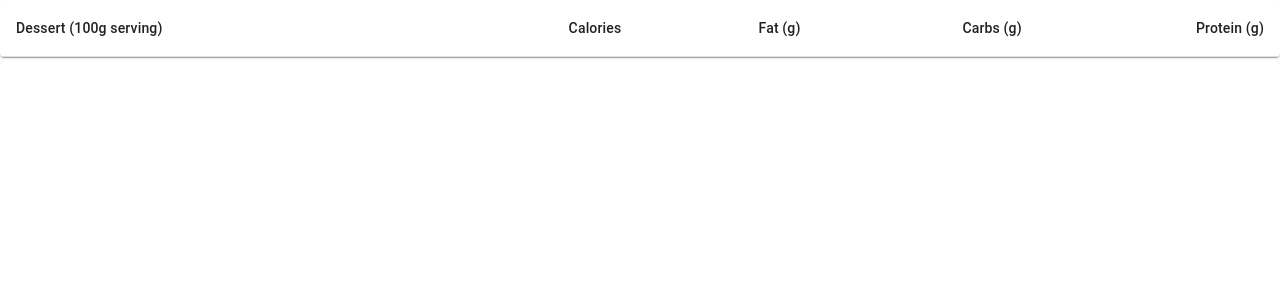
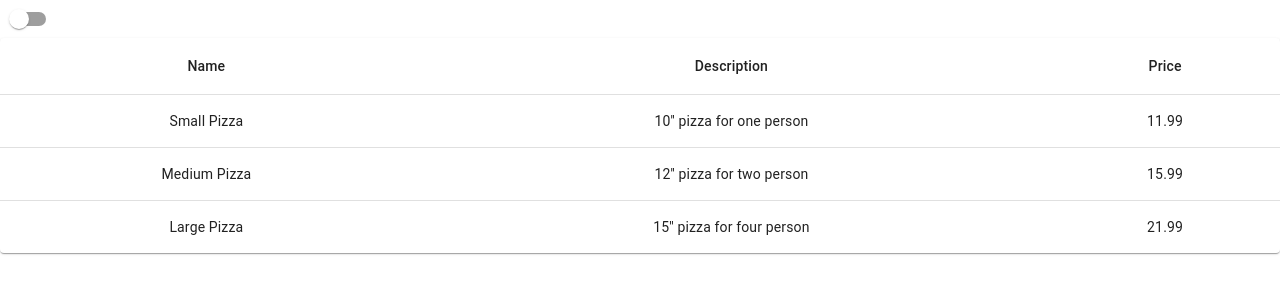
Before and after one commit to quanneprvt/tillpos_react_ts, a React (Create React App) app: page / in a window 1280 px wide. Shown: the top 300 px of the page. Built offline with nearby package versions, Linux system fonts and the light colour scheme.

Commit message:
add table, theme, last comma prettier

```diff
--- a/src/App.tsx
+++ b/src/App.tsx
@@ -1,10 +1,45 @@
 import React from "react";
 import Home from "./views/Home";
 import "./App.css";
+import { Switch, Theme } from "@mui/material";
+import { createTheme, ThemeProvider } from "@mui/material/styles";
 
-class App extends React.Component {
+interface IProps {}
+interface IStates {
+  toggleDark: boolean;
+}
+class App extends React.Component<IProps, IStates> {
+  constructor(props: IProps) {
+    super(props);
+    this.state = {
+      toggleDark: false
+    };
+  }
+
+  handleModeChange() {
+    this.setState({ toggleDark: !this.state.toggleDark });
+  }
+
   render() {
-    return <Home />;
+    const theme = createTheme({
+      palette: {
+        mode: this.state.toggleDark ? "dark" : "light"
+      }
+    });
+
+    return (
+      <div>
+        <ThemeProvider theme={theme}>
+          <Switch
+            checked={this.state.toggleDark}
+            onChange={() => this.handleModeChange()}
+            name="toggleDark"
+            color="default"
+          />
+          <Home />
+        </ThemeProvider>
+      </div>
+    );
   }
 }
 
--- a/src/components/Table.tsx
+++ b/src/components/Table.tsx
@@ -1,45 +1,62 @@
 import React from "react";
-import Table from "@mui/material/Table";
-import TableBody from "@mui/material/TableBody";
-import TableCell from "@mui/material/TableCell";
-import TableContainer from "@mui/material/TableContainer";
-import TableHead from "@mui/material/TableHead";
-import TableRow from "@mui/material/TableRow";
-import Paper from "@mui/material/Paper";
+import {
+  Table,
+  TableBody,
+  TableCell,
+  TableContainer,
+  TableHead,
+  TableRow,
+  Paper
+} from "@mui/material";
 import { ITableProps } from "../types/table";
 
 class TableComponent extends React.Component<ITableProps> {
-  getDistinctField() {
+  headers: Array<string>;
 
+  constructor(props: ITableProps) {
+    super(props);
+    this.headers = this.getDistinctField();
+  }
+
+  getDistinctField(): Array<string> {
+    let arr: Array<string> = [];
+    if (this.props.data) {
+      for (let i = 0; i < this.props.data.length; i++) {
+        arr.push(...Object.keys(this.props.data[i]));
+      }
+    }
+    return [...Array.from(new Set(arr))];
   }
 
   render() {
     return (
       <TableContainer component={Paper}>
-        <Table sx={{ minWidth: 650 }} aria-label="simple table">
+        <Table sx={{ minWidth: 200 }} aria-label="simple table">
           <TableHead>
             <TableRow>
-              <TableCell>Dessert (100g serving)</TableCell>
-              <TableCell align="right">Calories</TableCell>
-              <TableCell align="right">Fat&nbsp;(g)</TableCell>
-              <TableCell align="right">Carbs&nbsp;(g)</TableCell>
-              <TableCell align="right">Protein&nbsp;(g)</TableCell>
+              {this.headers.map((header, index) => (
+                <TableCell
+                  align="center"
+                  key={index}
+                  sx={{ "&": { textTransform: "capitalize" } }}
+                >
+                  {header}
+                </TableCell>
+              ))}
             </TableRow>
           </TableHead>
           <TableBody>
             {this.props.data &&
-              this.props.data.map((row) => (
+              this.props.data.map((row, rowIndex) => (
                 <TableRow
-                  key={row.name}
+                  key={rowIndex}
                   sx={{ "&:last-child td, &:last-child th": { border: 0 } }}
                 >
-                  <TableCell component="th" scope="row">
-                    {row.name}
-                  </TableCell>
-                  <TableCell align="right">{row.calories}</TableCell>
-                  <TableCell align="right">{row.fat}</TableCell>
-                  <TableCell align="right">{row.carbs}</TableCell>
-                  <TableCell align="right">{row.protein}</TableCell>
+                  {this.headers.map((header, valueIndex) => (
+                    <TableCell align="center" key={valueIndex}>
+                      {row[header]}
+                    </TableCell>
+                  ))}
                 </TableRow>
               ))}
           </TableBody>
--- a/src/constants/index.tsx
+++ b/src/constants/index.tsx
@@ -18,4 +18,4 @@ const tableData: Array<IProductData> = [
   }
 ];
 
-export { tableData }
+export { tableData };
--- a/src/views/Home.tsx
+++ b/src/views/Home.tsx
@@ -1,11 +1,10 @@
 import React from "react";
 import Table from "../components/Table";
+import { tableData } from "../constants/index";
 
 class Home extends React.Component {
   render() {
-    return (
-      <Table />
-    );
+    return <Table data={tableData} />;
   }
 }
 
```
Also changed, not shown: .prettierrc.json.
